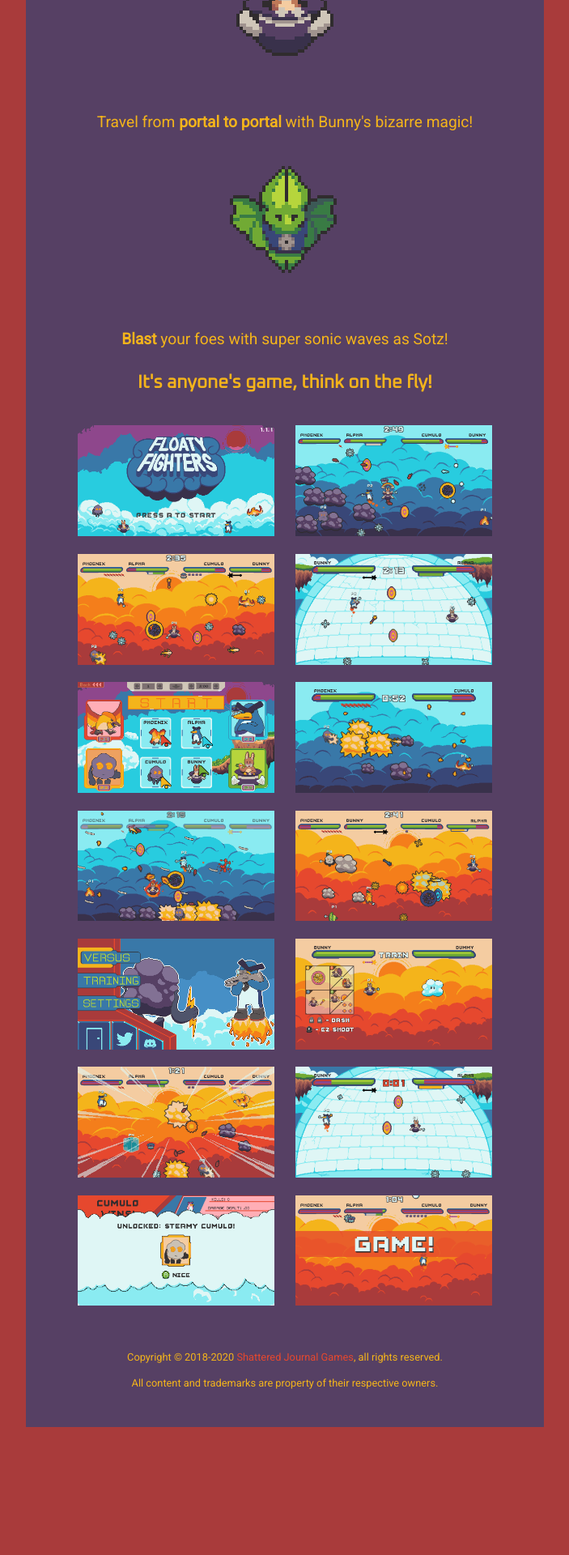
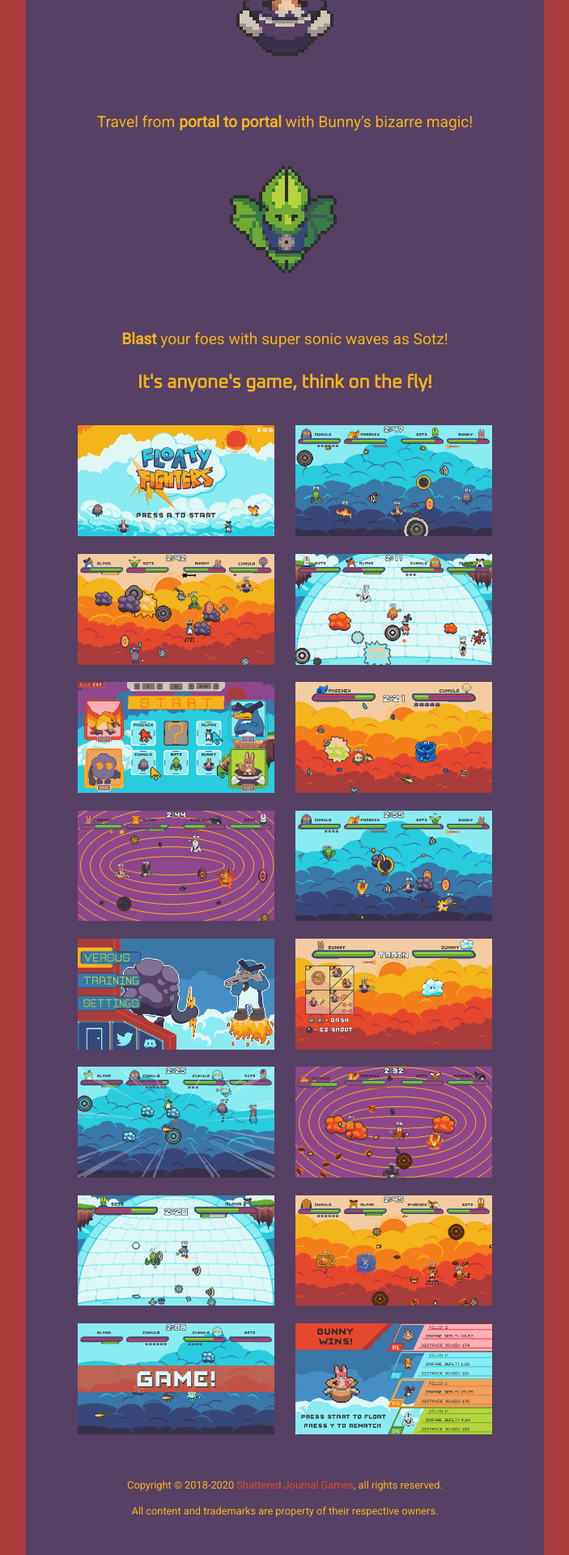
Before and after one commit to Margoon/floatyFightersWebsite, a Jekyll site: the page built from index.html, in a window 1280 px wide. Shown: the part 1924-3844 px from the top of the page at 81% size, without its empty margins (288-991 px from the left). Built offline with Jekyll 4.4.1, drawn with Linux system fonts in a browser that asks for light colours; before the commit the page ends 3686 px from its top, so only the background shows below that.

Commit message:
New trailer & screenshots

```diff
--- a/_config.yml
+++ b/_config.yml
@@ -6,7 +6,7 @@
 
 permalink: /blog/:title
 
-trailer: "0TLu3IUKE1w"
+trailer: "fO1QRhxNY2s"
 
 screenshots:
  - "/assets/screenshots/00.png"
@@ -23,6 +23,8 @@
  - "/assets/screenshots/11.png"
  - "/assets/screenshots/12.png"
  - "/assets/screenshots/13.png"
+ - "/assets/screenshots/14.png"
+ - "/assets/screenshots/15.png"
 
 gems:
  - jekyll-sitemap
```
Also changed, not shown: assets/screenshots/00.png, assets/screenshots/01.png, assets/screenshots/02.png, assets/screenshots/03.png, assets/screenshots/04.png, assets/screenshots/05.png, assets/screenshots/06.png, assets/screenshots/07.png, assets/screenshots/09.png, assets/screenshots/10.png, assets/screenshots/11.png, assets/screenshots/12.png, assets/screenshots/13.png, assets/screenshots/14.png (added), 1 more files.
